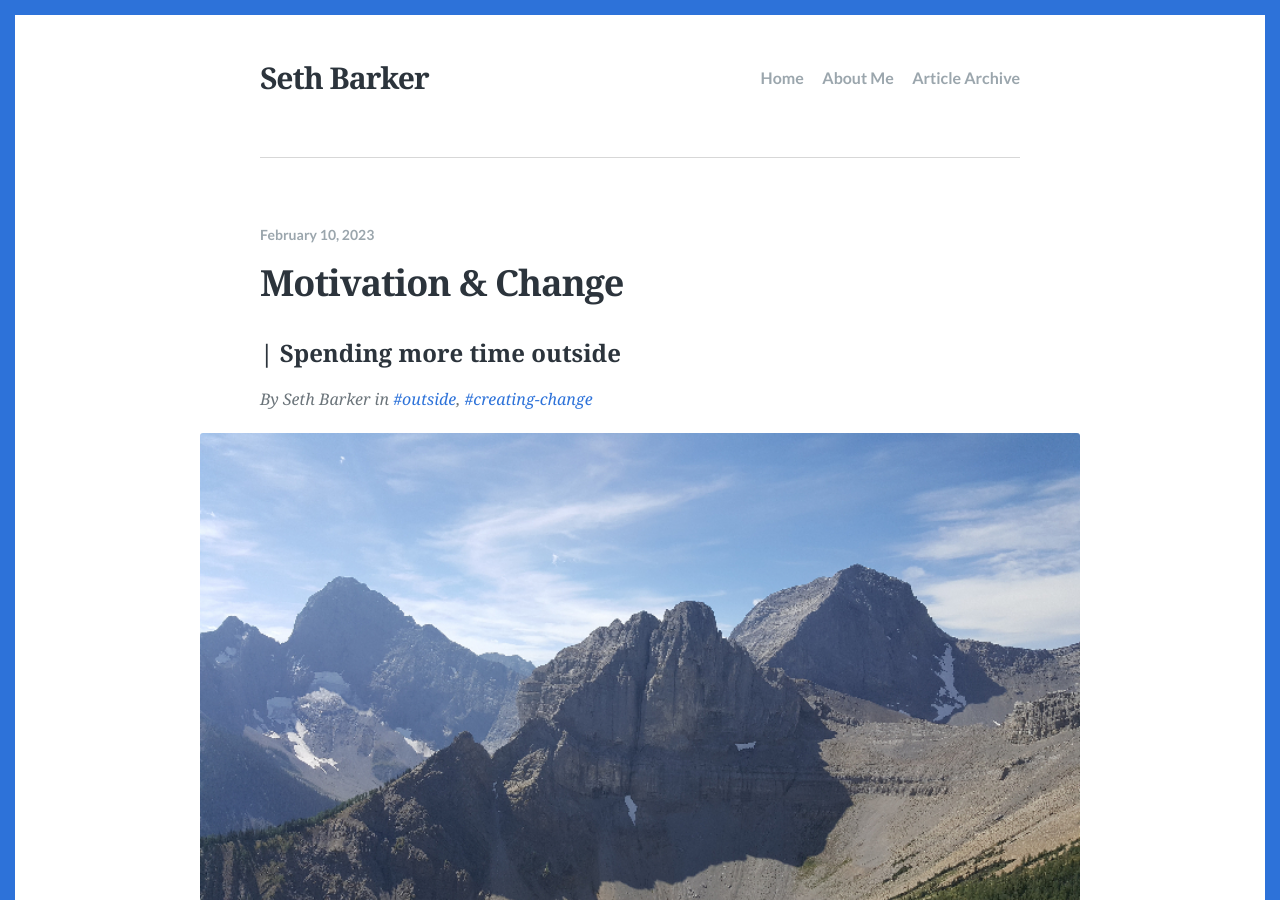
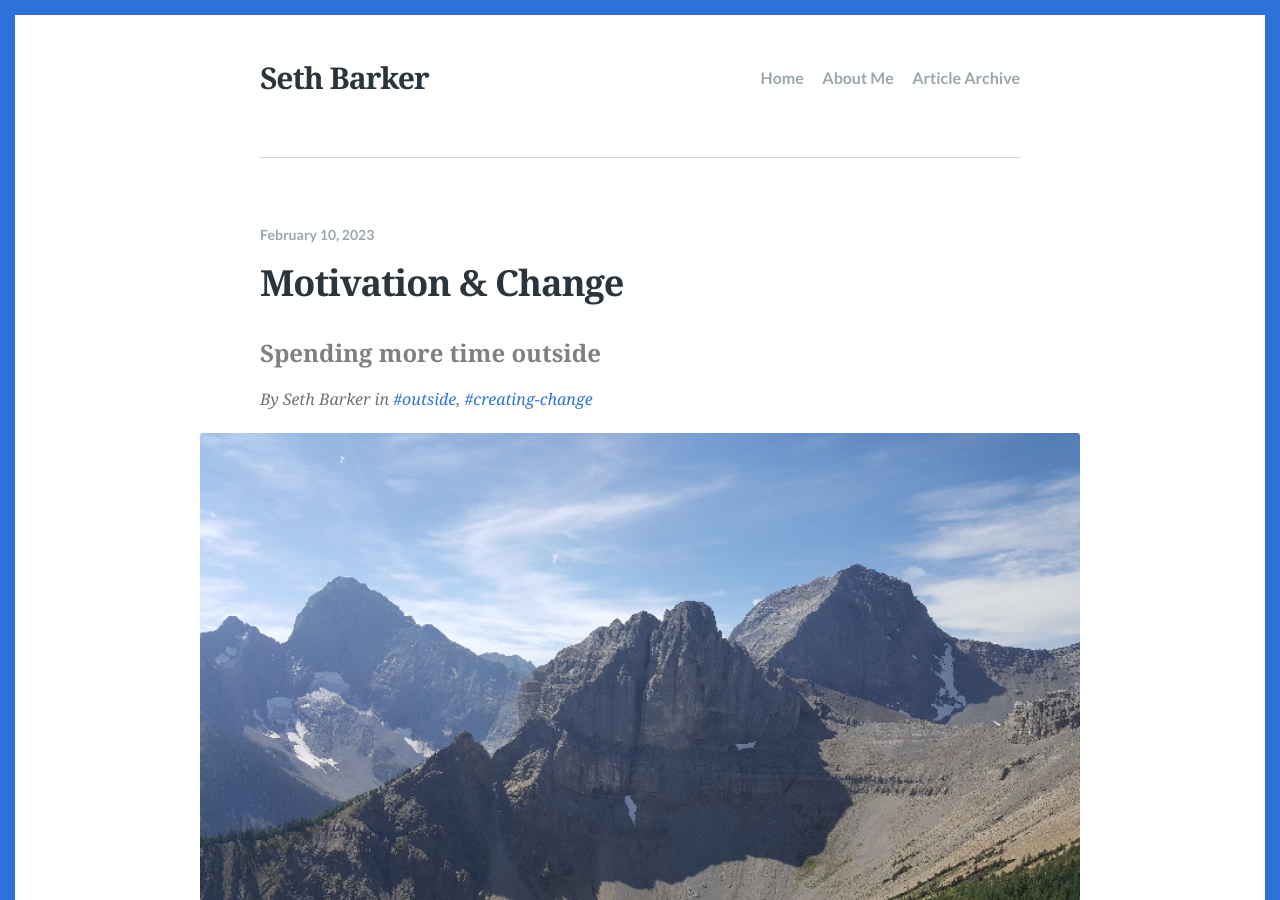
Before and after one commit to sethbarker/sethbarker.github.io, a Jekyll site: the page built from _posts/2023-02-10-motivation-and-change-spending-more-time-outside.md, in a window 1280 px wide and 900 px high. Built offline with Jekyll 4.4.1, drawn with Linux system fonts in a browser that asks for light colours; some web fonts are replaced; comment, search, counter and statistics services are not loaded.

Commit message:
Update post.html

```diff
--- a/_layouts/post.html
+++ b/_layouts/post.html
@@ -9,7 +9,7 @@ layout: default
       <time class="post-date" datetime="{{ page.date | date: "%Y-%m-%d" }}">{{page.date | date: "%B %-d, %Y" }}</time>
       <h1 class="post-title">{{page.title}}</h1>
       {% if page.subtitle %}
-      <h3 class="post-subtitle">| {{page.subtitle}}</h3>
+      <h3 class="post-subtitle" style="color: gray">{{page.subtitle}}</h3>
       {% endif %}
       <div class="post-meta">
         By <span class="post-author">{{ site.data.author.name }}</span>{% if page.tags.size > 0 %}<span class="post-tags"> in {% for tag in page.tags %}<a href="{{ site.baseurl }}/tags/#{{ tag | cgi_escape }}" rel="tag">{{ tag }}</a>{% unless forloop.last %}, {% endunless %}{% endfor %}</span>{% endif %}
```
